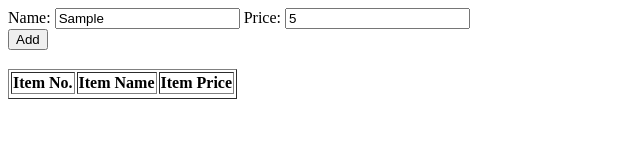
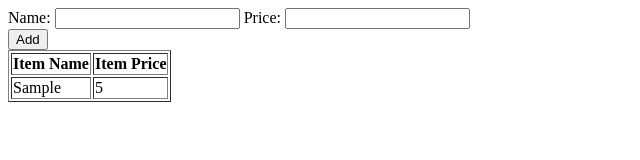
Before and after one commit to acciojob/shopping-cart-Mohdjamal1, a website: page main.html in a window 1280 px wide. Both pictures are taken after typing "Sample", "5" into the empty fields and a click on the button "Add". Shown: the whole page, without its empty margins (0-640 px from the left). Drawn offline with Linux system fonts and the light colour scheme.

Commit message:
created a submission

```diff
--- a/main.html
+++ b/main.html
@@ -15,14 +15,12 @@
 	<button id="add">Add</button>
 	<table border>
 		<thead>
-			<th>Item No.</th>
+<!-- 			<th>Item No.</th> -->
 			<th>Item Name</th>
 			<th>Item Price</th>
 		</thead>
-		<tbody>
-			<tr>
-				<h3 id="hh"></h3>
-			</tr>
+		<tbody id="tbody">
+
 		</tbody>
 	</table>
     <script type="text/javascript" src="./script.js">
--- a/script.js
+++ b/script.js
@@ -1,11 +1,19 @@
 //your code here
 let inpName = document.getElementById('item-name-input');
 let inpPrice = document.getElementById('item-price-input');
-let h3 = document.getElementById('hh');
-let itemList = [{item:'',price:0}]
+let tbody = document.getElementById('tbody');
+let itemList = [];
 let addbtn = document.getElementById('add');
-addbtn.addEventListener('click', function() {
-	itemList.item.push(inpName.value);
-	itemList.price.push(Number(inpPrice.value));
-	h3.innerText = itemList[0].item;
+addbtn.addEventListener('click', ()=> {
+	let obj = {item:`${inpName.value}`,price:inpPrice.value}
+	itemList.push(obj);
+	inpName.value ="";
+	inpPrice.value ="";
+	tbody.innerHTML = '';
+	itemList.forEach((emp)=>{
+	let tr = document.createElement('tr');
+	tr.innerHTML = `<td>${emp.item}</td>
+			<td>${emp.price}</td>`
+		tbody.append(tr);
+	})
 })
```
